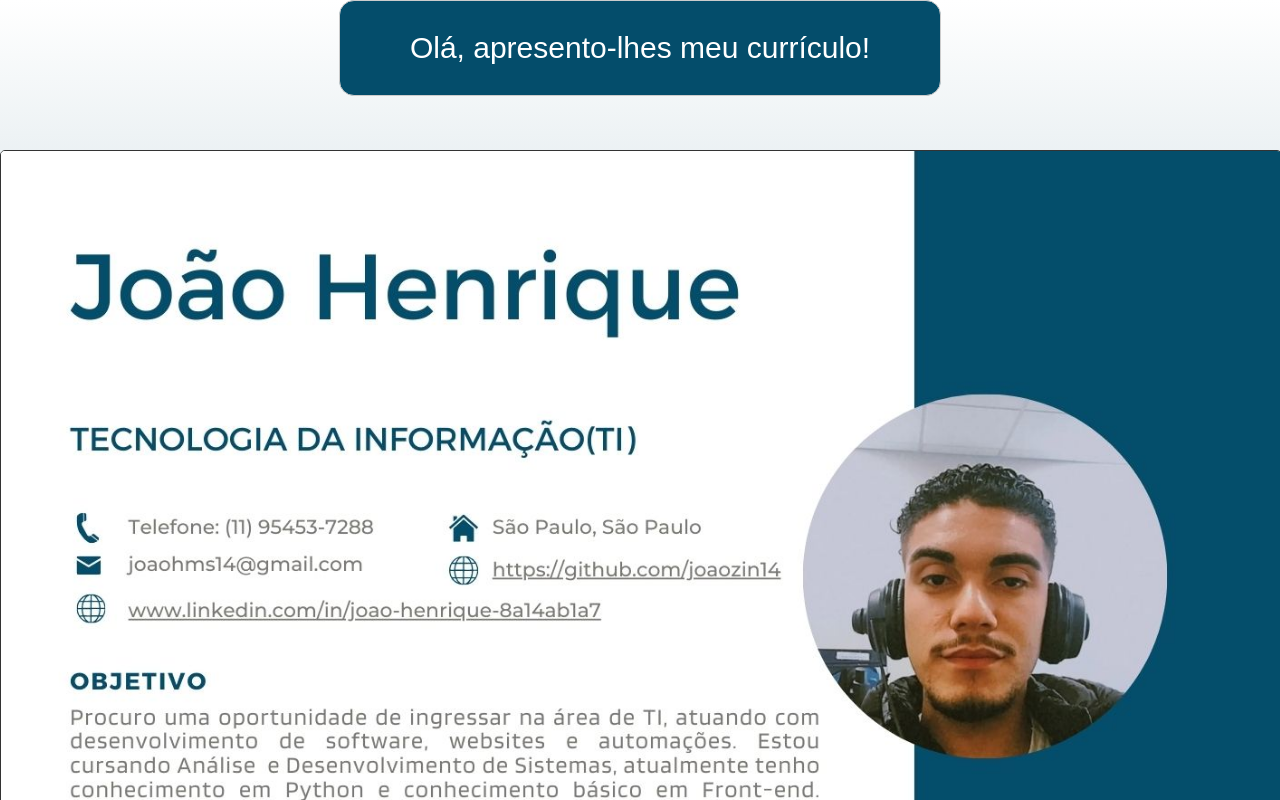
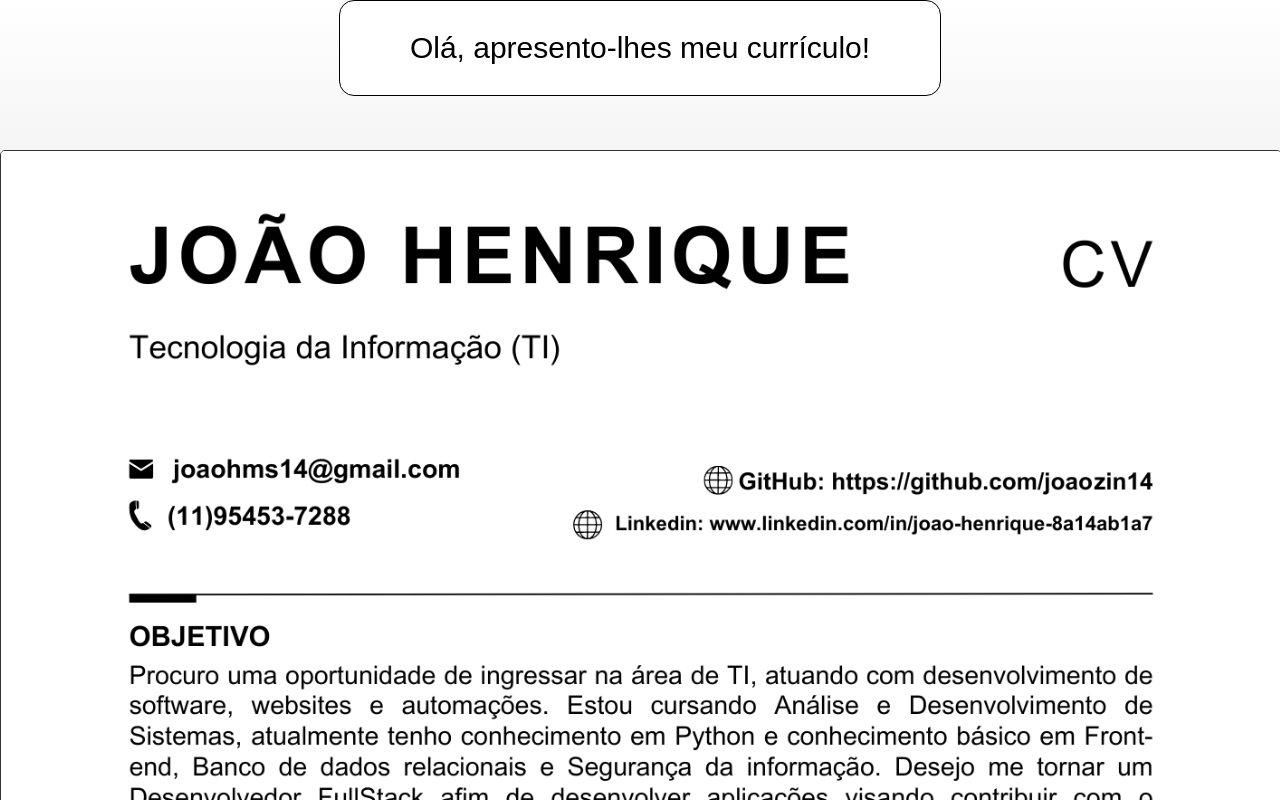
Before and after one commit to joaozin14/Meu-Curriculo, a plain HTML site: page index.html in a window 1280 px wide. Shown: the top 800 px of the page. Drawn offline with Linux system fonts and the light colour scheme.

Commit message:
Atualização do currículo

```diff
--- a/css/style.css
+++ b/css/style.css
@@ -1,7 +1,7 @@
 body{
     text-align: center;
     width: 100%;
-    background: linear-gradient(#ffffff, rgb(4, 77, 107));
+    background: linear-gradient(white, gray);
 }
 
 
@@ -13,12 +13,12 @@ img{
 
 .container {
     margin: auto;
-    border: 1px solid #ccc;
+    border: 1px solid black;
     padding: 20px;
-    background-color: rgb(4, 77, 107);
+    background-color: white;
     font-size: 30px;
     font-family: Fantasy ;
-    color: white;
+    color: black;
     width: 80%;
     max-width: 600px;
     border-radius: 15px;
--- a/index.html
+++ b/index.html
@@ -1,5 +1,5 @@
 <!DOCTYPE html>
-<html lang="Pt - br">
+<html lang="Pt-br">
 <head>
     <meta charset="UTF-8">
     <meta name="viewport" content="width=device-width, initial-scale=1.0">
@@ -17,7 +17,7 @@
     <br>
     <br>
 
-    <a href="https://github.com/joaozin14"><img src="img/Currículo.jpg" alt="imagem"></a>
+    <a href="https://github.com/joaozin14"><img src="img/Currículo_atlzd.png" alt="imagem"></a>
 
 
 </body>
```
Also changed, not shown: img/Currículo_atlzd.png (added).
